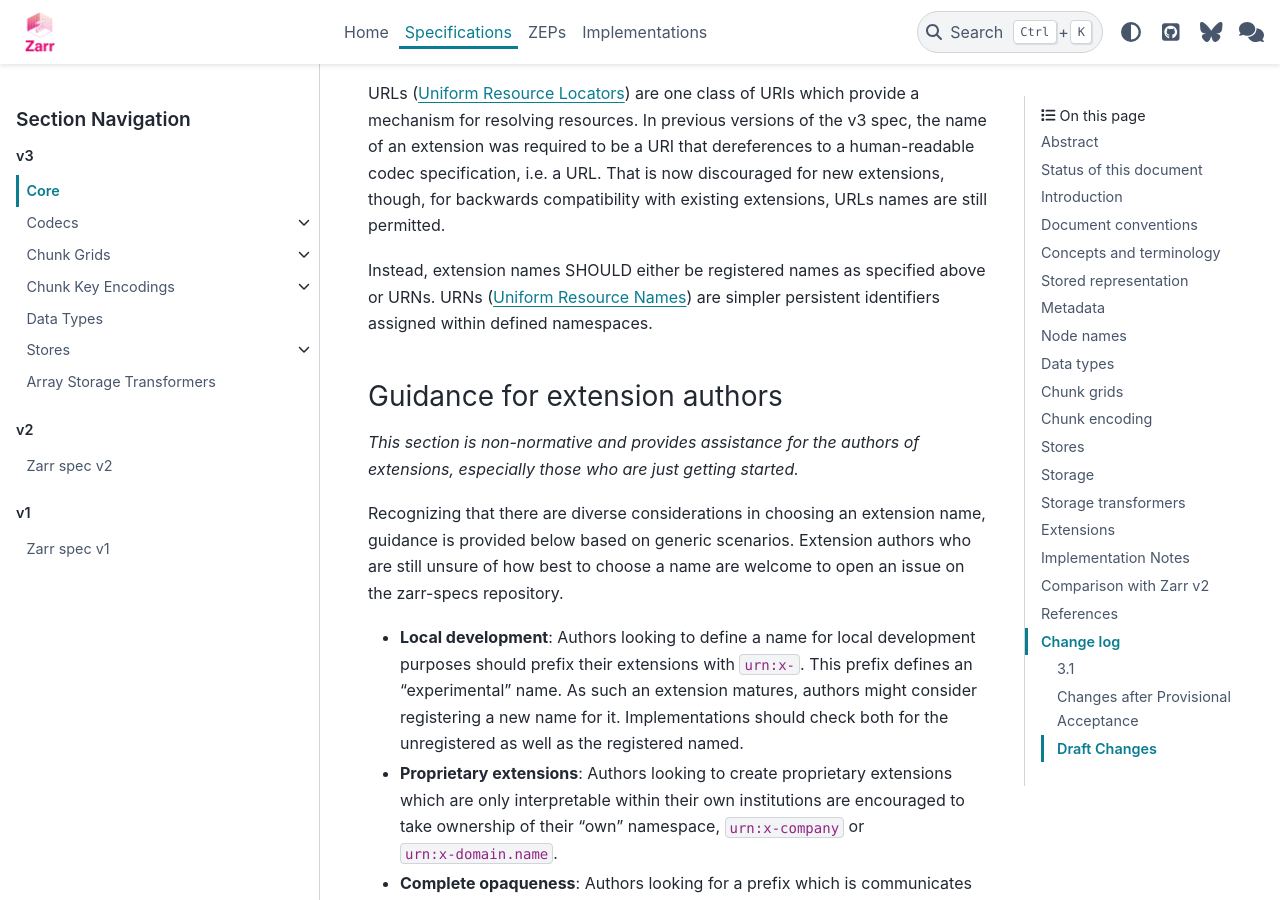
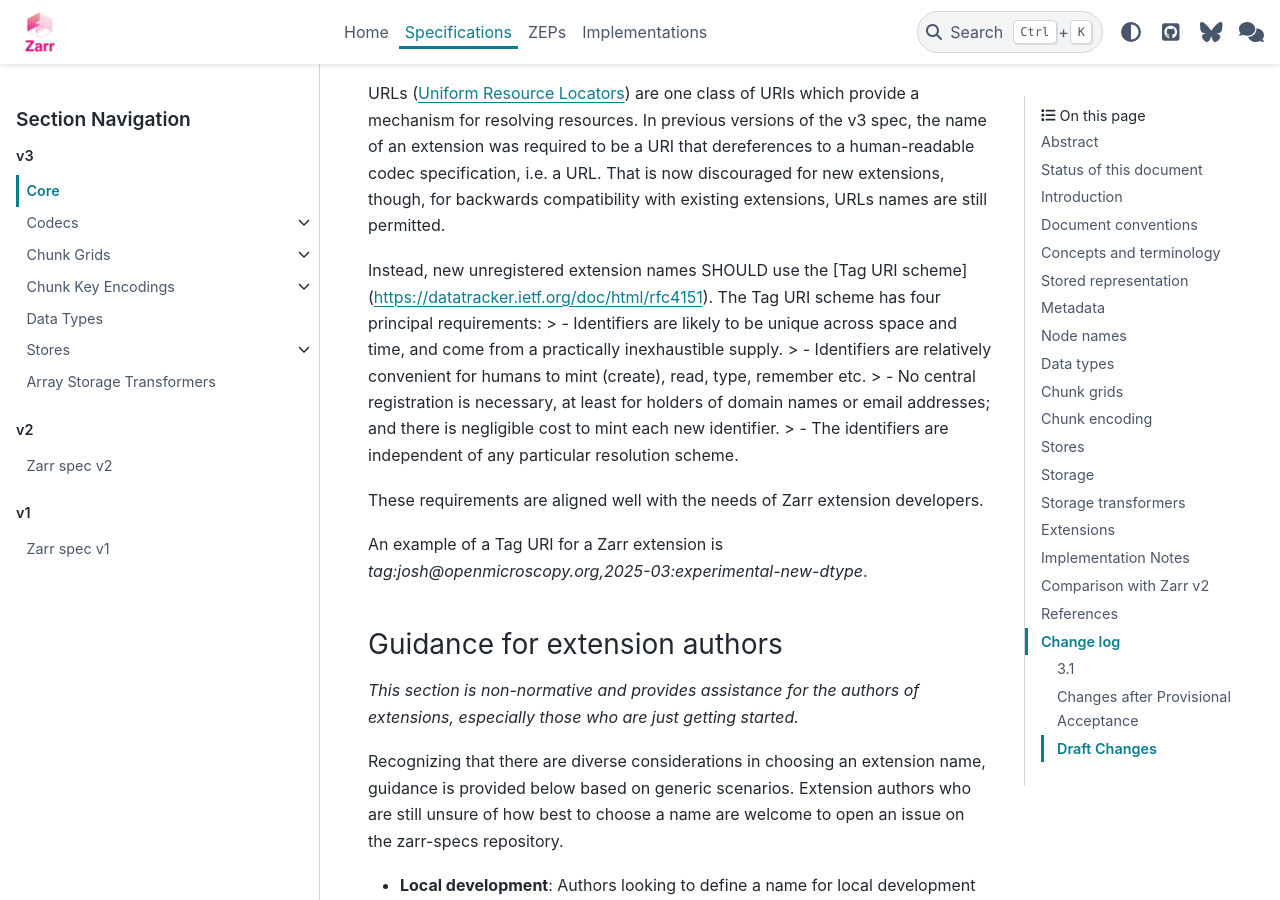
Before and after one commit to zarr-developers/zarr-specs, a Sphinx documentation site: the page built from docs/v3/core/index.rst, in a window 1280 px wide and 900 px high, scrolled down 36761 px. Built offline with Sphinx 7.4.7 and the PyData theme 0.15.4, drawn with Linux system fonts in a browser that asks for light colours.

Commit message:
Introduction of tag:
Co-authored-by: Ryan Abernathey <ryan.abernathey@gmail.com>

```diff
--- a/docs/v3/core/index.rst
+++ b/docs/v3/core/index.rst
@@ -1628,9 +1628,16 @@ be a URI that dereferences to a human-readable codec specification, i.e. a URL.
 That is now discouraged for new extensions, though, for backwards compatibility
 with existing extensions, URLs names are still permitted.
 
-Instead, extension names SHOULD either be registered names as specified above or URNs.
-URNs (`Uniform Resource Names <https://en.wikipedia.org/wiki/Uniform_Resource_Name>`_)
-are simpler persistent identifiers assigned within defined namespaces.
+Instead, new unregistered extension names SHOULD use the [Tag URI scheme](https://datatracker.ietf.org/doc/html/rfc4151).
+The Tag URI scheme has four principal requirements:
+> - Identifiers are likely to be unique across space and time, and come from a practically inexhaustible supply.
+> - Identifiers are relatively convenient for humans to mint (create), read, type, remember etc.
+> - No central registration is necessary, at least for holders of domain names or email addresses; and there is negligible cost to mint each new identifier.
+> - The identifiers are independent of any particular resolution scheme.
+
+These requirements are aligned well with the needs of Zarr extension developers.
+
+An example of a Tag URI for a Zarr extension is `tag:josh@openmicroscopy.org,2025-03:experimental-new-dtype`.
 
 .. _extension-guidance:
 
```
